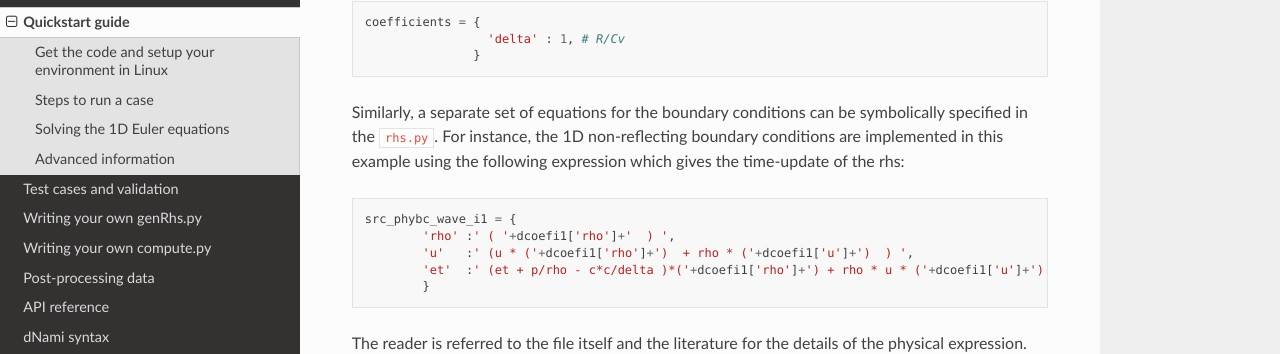
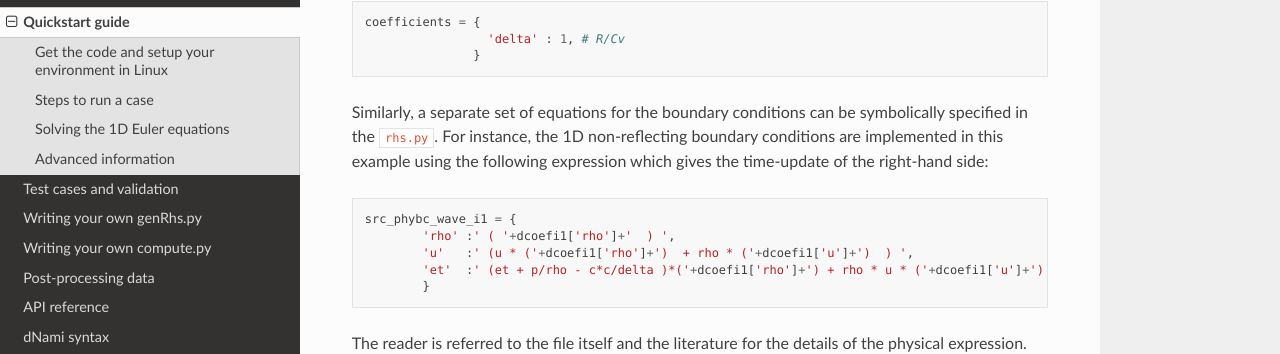
Before and after one commit to dNamiLab/dNami, a Sphinx documentation site: the page built from doc/usage/quickstart.rst, in a window 1280 px wide and 900 px high, scrolled down 3390 px. Shown: the part 131-485 px from the top of the window. Built offline with Sphinx 7.4.7 and the Read the Docs theme 2.0.0, drawn with Linux system fonts in a browser that asks for light colours.

Commit message:
Update quickstart.rst

```diff
--- a/doc/usage/quickstart.rst
+++ b/doc/usage/quickstart.rst
@@ -139,7 +139,7 @@ The constant coefficients involved in the equations (e.g. ``delta``) are declare
                          'delta' : 1, # R/Cv
                        }
 
-Similarly, a separate set of equations for the boundary conditions can be symbolically specified in the ``rhs.py``. For instance, the 1D non-reflecting boundary conditions are implemented in this example using the following expression which gives the time-update of the rhs:
+Similarly, a separate set of equations for the boundary conditions can be symbolically specified in the ``rhs.py``. For instance, the 1D non-reflecting boundary conditions are implemented in this example using the following expression which gives the time-update of the right-hand side:
 
 .. code-block:: python
 
```
